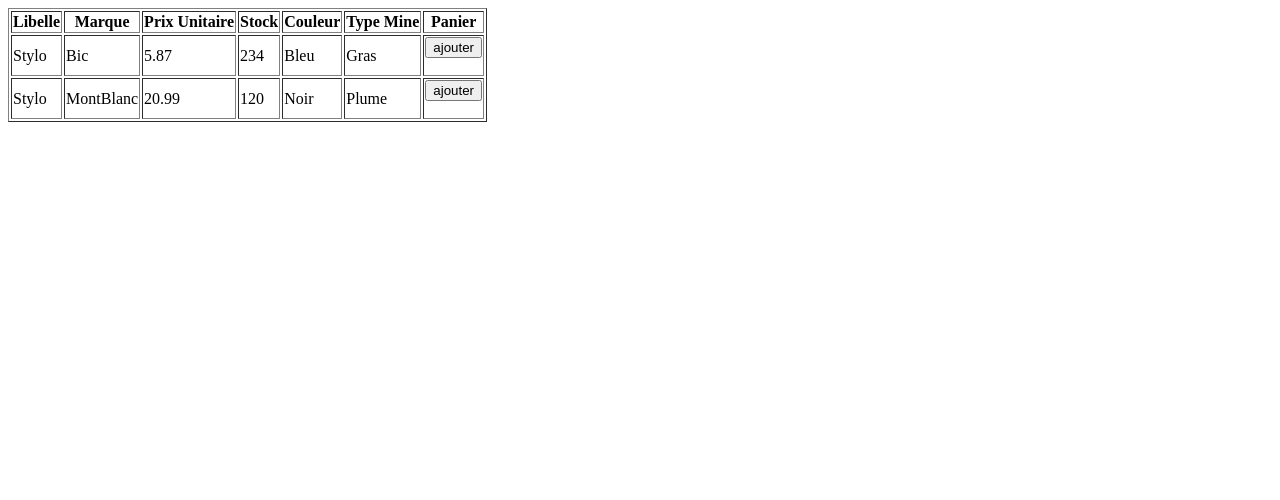
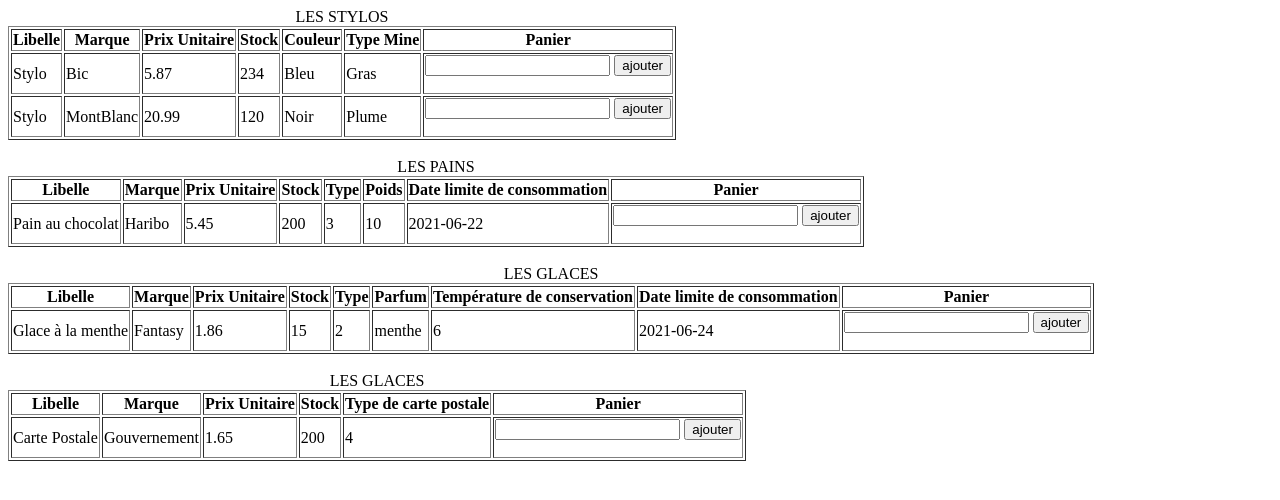
Before and after one commit to Squalalah/projetphp, a PHP site: page /listeProduits.php in a window 1280 px wide. Shown: the top 500 px of the page. Run offline with PHP 8.4, Linux system fonts and the light colour scheme; data comes from the database, SQL or seed files in the repository.

Commit message:
tableaux par produits et ajout quantite

```diff
--- a/BO/CartePostale.php
+++ b/BO/CartePostale.php
@@ -15,12 +15,12 @@ class CartePostale extends Produit
 
     // type
 
-    public function gettypeCP()
+    public function getTypeCP()
     {
         return $this->typeCP;
     }
 
-    public function settypeCP($typeCP)
+    public function setTypeCP($typeCP)
     {
         $this->typeCP = $typeCP;
     }
--- a/VIEW/listeProduits.php
+++ b/VIEW/listeProduits.php
@@ -2,14 +2,28 @@
 
 require_once("../BO/Produit.php");
 require_once("../BO/Stylo.php");
+require_once("../BO/Glace.php");
+require_once("../BO/Pain.php");
+require_once("../BO/CartePostale.php");
+require_once("../BO/Auteur.php");
+require_once("../BO/ProduitPerissable.php");
 require_once("../BO/Panier.php");
 require_once("../DTO/DTOStylo.php");
+require_once("../DTO/DTOGlace.php");
+require_once("../DTO/DTOPain.php");
+require_once("../DTO/DTOCartePostale.php");
+require_once("../DTO/DTOAuteur.php");
+
 
 $lesStylos=DTOStylo::selectAll();
+$lesGlaces=DTOGlace::selectAll();
+$lesPains=DTOPain::selectAll();
+$lesCartesPostales=DTOCartePostale::selectAll();
 
 ?>
 
 <table border = 1>
+<caption>LES STYLOS</caption>
   <thead>
     <tr>
       <th>Libelle</th>
@@ -22,7 +36,6 @@ $lesStylos=DTOStylo::selectAll();
     </tr>
   </thead>
   <tbody>
-
     <?php
       foreach($lesStylos as $stylo){
         echo '<tr>';
@@ -34,6 +47,7 @@ $lesStylos=DTOStylo::selectAll();
           echo '<td>' . $stylo->getTypeMine() . '</td>';
           echo '<td>';
             echo '<form method="post" action="serviceListeProduits.php">
+                <input type="number" name="quantite" value="quantite">
                 <input type="submit" name="ajouter" value="ajouter">
                 <input type="hidden" name="refProd" value="' . $stylo->getRefprod() . '">
                 <input type="hidden" name="type" value="' . $stylo->getType() . '">
@@ -41,6 +55,126 @@ $lesStylos=DTOStylo::selectAll();
         echo '</tr>';
       }
     ?>
+  </body>
+</table>
+
+<br>
+
+<table border = 1>
+<caption>LES PAINS</caption>
+  <thead>
+    <tr>
+      <th>Libelle</th>
+      <th>Marque</th>
+      <th>Prix Unitaire</th>
+      <th>Stock</th>
+      <th>Type</th>
+      <th>Poids</th>
+      <th>Date limite de consommation</th>
+      <th>Panier</th>
     </tr>
+  </thead>
+
+  <tbody>
+    <?php
+      foreach($lesPains as $pain){
+        echo '<tr>';
+          echo '<td>' . $pain->getLibelle() . '</td>';
+          echo '<td>' . $pain->getMarque() . '</td>';
+          echo '<td>' . $pain->getPrixUnitaire() . '</td>';
+          echo '<td>' . $pain->getQteStock() . '</td>';
+          echo '<td>' . $pain->getType() . '</td>';
+          echo '<td>' . $pain->getPoids() . '</td>';
+          echo '<td>' . $pain->getDateLimiteConso() . '</td>';
+          echo '<td>';
+            echo '<form method="post" action="serviceListeProduits.php">
+                <input type="number" name="quantite" value="quantite">
+                <input type="submit" name="ajouter" value="ajouter">
+                <input type="hidden" name="refProd" value="' . $stylo->getRefprod() . '">
+                <input type="hidden" name="type" value="' . $stylo->getType() . '">
+            </form>';
+        echo '</tr>';
+      }
+    ?>
   </tbody>
 </table>
+
+<br>
+
+<table border = 1>
+<caption>LES GLACES</caption>
+  <thead>
+    <tr>
+      <th>Libelle</th>
+      <th>Marque</th>
+      <th>Prix Unitaire</th>
+      <th>Stock</th>
+      <th>Type</th>
+      <th>Parfum</th>
+      <th>Température de conservation</th>
+      <th>Date limite de consommation</th>
+      <th>Panier</th>
+    </tr>
+  </thead>
+
+  <tbody>
+    <?php
+      foreach($lesGlaces as $glace){
+        echo '<tr>';
+          echo '<td>' . $glace->getLibelle() . '</td>';
+          echo '<td>' . $glace->getMarque() . '</td>';
+          echo '<td>' . $glace->getPrixUnitaire() . '</td>';
+          echo '<td>' . $glace->getQteStock() . '</td>';
+          echo '<td>' . $glace->getType() . '</td>';
+          echo '<td>' . $glace->getParfum() . '</td>';
+          echo '<td>' . $glace->getTemperatureConservation() . '</td>';
+          echo '<td>' . $glace->getDateLimiteConso() . '</td>';
+          echo '<td>';
+            echo '<form method="post" action="serviceListeProduits.php">
+                <input type="number" name="quantite" value="quantite">
+                <input type="submit" name="ajouter" value="ajouter">
+                <input type="hidden" name="refProd" value="' . $stylo->getRefprod() . '">
+                <input type="hidden" name="type" value="' . $stylo->getType() . '">
+            </form>';
+        echo '</tr>';
+      }
+    ?>
+  </tbody>
+</table>
+
+<br>
+
+<table border = 1>
+<caption>LES GLACES</caption>
+  <thead>
+    <tr>
+      <th>Libelle</th>
+      <th>Marque</th>
+      <th>Prix Unitaire</th>
+      <th>Stock</th>
+      <th>Type de carte postale</th>
+      <th>Panier</th>
+    </tr>
+  </thead>
+
+  <tbody>
+    <?php
+      foreach($lesCartesPostales as $cartePostale){
+        echo '<tr>';
+          echo '<td>' . $cartePostale->getLibelle() . '</td>';
+          echo '<td>' . $cartePostale->getMarque() . '</td>';
+          echo '<td>' . $cartePostale->getPrixUnitaire() . '</td>';
+          echo '<td>' . $cartePostale->getQteStock() . '</td>';
+          echo '<td>' . $cartePostale->getTypeCP() . '</td>';
+          echo '<td>';
+            echo '<form method="post" action="serviceListeProduits.php">
+                <input type="number" name="quantite" value="quantite">
+                <input type="submit" name="ajouter" value="ajouter">
+                <input type="hidden" name="refProd" value="' . $stylo->getRefprod() . '">
+                <input type="hidden" name="type" value="' . $stylo->getType() . '">
+            </form>';
+        echo '</tr>';
+      }
+    ?>
+  </tbody>
+</table>
--- a/VIEW/serviceListeProduits.php
+++ b/VIEW/serviceListeProduits.php
@@ -17,6 +17,7 @@ if(isset($_POST['ajouter'])) {
 
   $refProd = $_POST['refProd'];
   $type = $_POST['type'];
+  $quantite = $_POST['quantite'];
 
   switch($type)
   {
@@ -45,7 +46,7 @@ if(isset($_POST['ajouter'])) {
     $panier = unserialize($_SESSION['panier']);
   }
 
-  $ligne=new ligne(1,$typeObjet);
+  $ligne=new ligne($quantite,$typeObjet);
   $panier->ajouteLigne($ligne);
   $_SESSION['panier']=serialize($panier);
   echo $_SESSION['panier'];
```
Lines whose indentation alone changed are shown as unchanged.
